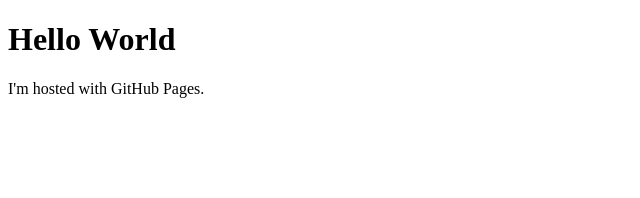
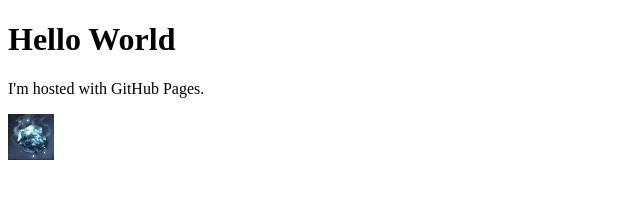
Before and after one commit to RicardoLeitao/RicardoLeitao.github.io, a plain HTML site: page index.html in a window 1280 px wide. Shown: the whole page, without its empty margins (0-640 px from the left). Drawn offline with Linux system fonts and the light colour scheme.

Commit message:
Testing images

```diff
--- a/index.html
+++ b/index.html
@@ -3,5 +3,6 @@
 <body>
 <h1>Hello World</h1>
 <p>I'm hosted with GitHub Pages.</p>
+<img src="Moonwater_Transformation_Stone.png" alt="Moonwater Transformation Stone" style="width:46px;height:46px;">
 </body>
 </html>
```
Also changed, not shown: Moonwater_Transformation_Stone.png (added).
